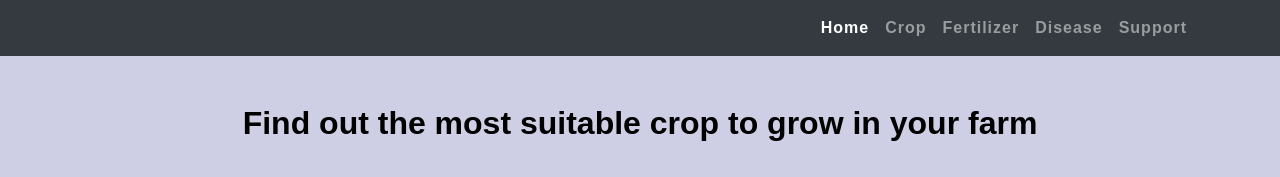
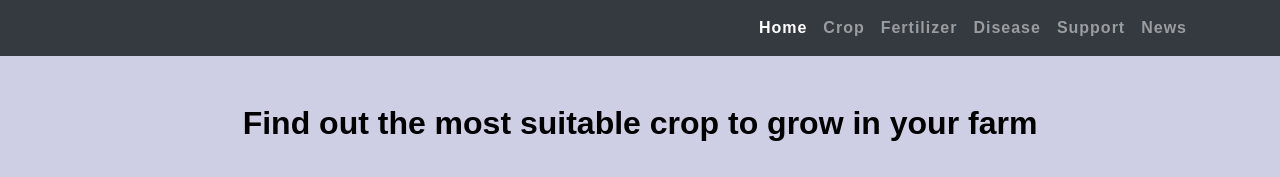
Before and after one commit to harsh200101/FarmerHelper, a Flask app: page /crop-recommend in a window 1280 px wide. Shown: the top 177 px of the page. Run offline with Flask 2, Linux system fonts and the light colour scheme; parts of the project's set-up code (start-up, migrations or seed data) failed here and were passed over; some libraries are stand-ins or nearby versions; some web fonts are replaced.

Commit message:
Update layout.html

```diff
--- a/app/templates/layout.html
+++ b/app/templates/layout.html
@@ -183,7 +183,9 @@ Smartphone Compatible web template, free webdesigns for Nokia, Samsung, LG, Sony
 					<li class="nav-item">
 						<a class="nav-link" href="{{ url_for('support_a_farmer') }}">Support</a>
 					</li>
-
+					<li class="nav-item">
+						<a class="nav-link" href="{{ url_for('news') }}">News</a>
+					</li>
 				</ul>
 			</div>
 		</div>
```
